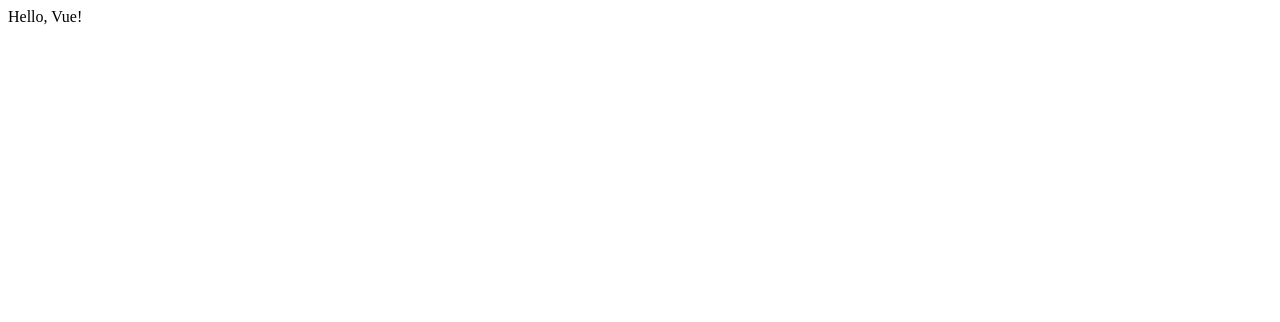
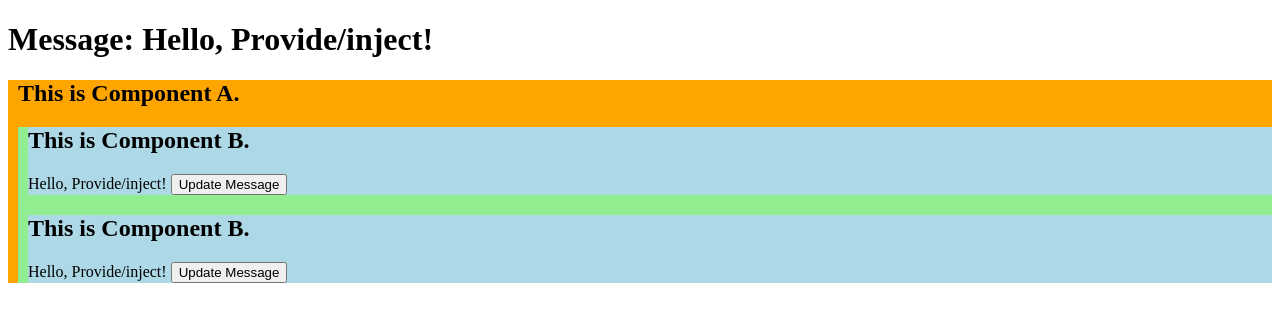
Before and after one commit to janemallinger/Vue-Js, a Vue app: page / in a window 1280 px wide. Shown: the top 322 px of the page. Built offline with nearby package versions, Linux system fonts and the light colour scheme.

Commit message:
Pass data to descendent components with provide and inject.

```diff
--- a/src/App.vue
+++ b/src/App.vue
@@ -1,7 +1,24 @@
 <template>
-  <div>Hello, Vue!</div>
+  <h1>Message: {{ message }}</h1>
+  <div style="background-color: orange; padding-left: 10px">
+    <ComponentA></ComponentA>
+  </div>
 </template>
 
-<script setup></script>
+<script setup>
+import { ref, provide, readonly } from 'vue'
+import ComponentA from './ComponentA.vue'
 
-<style lang="scss" scoped></style>
+let message = ref('Hello, Provide/inject!')
+
+function updateMessage() {
+  message.value = 'Hello, Provide/inject! Updated.'
+}
+
+provide('msg', { message, updateMessage })
+
+let count = ref(0)
+provide('read-only-count', readonly(count))
+</script>
+
+<style scoped></style>
--- /dev/null
+++ b/src/ComponentA.vue
@@ -0,0 +1,17 @@
+<template>
+    <h2>This is Component A.</h2>
+    <div style="background-color: lightgreen; padding-left: 10px;">
+        <ComponentB></ComponentB>
+        <ComponentB></ComponentB>
+    </div>
+</template>
+
+<script setup>
+
+import ComponentB from './ComponentB.vue';
+
+</script>
+
+<style scoped>
+
+</style>
--- /dev/null
+++ b/src/ComponentB.vue
@@ -0,0 +1,19 @@
+<template>
+    <div style="background-color: lightblue;">
+        <h2>This is Component B.</h2>
+        {{ messageFromApp }}
+
+        <button @click="updateMessage">Update Message</button>
+    </div>
+</template>
+
+<script setup>
+
+import {inject} from 'vue'
+
+let {message: messageFromApp, updateMessage} = inject('msg', 'default message')
+
+</script>
+
+
+<style scoped></style>
```
